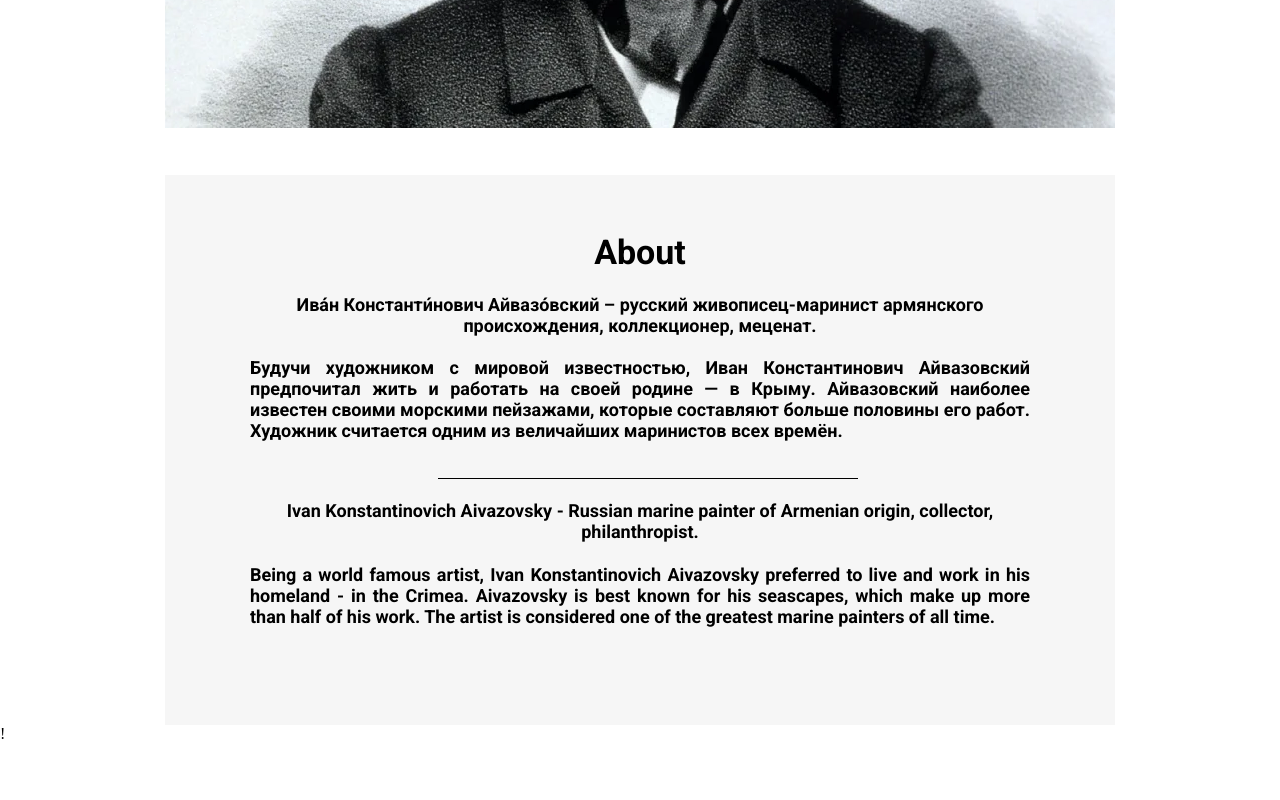
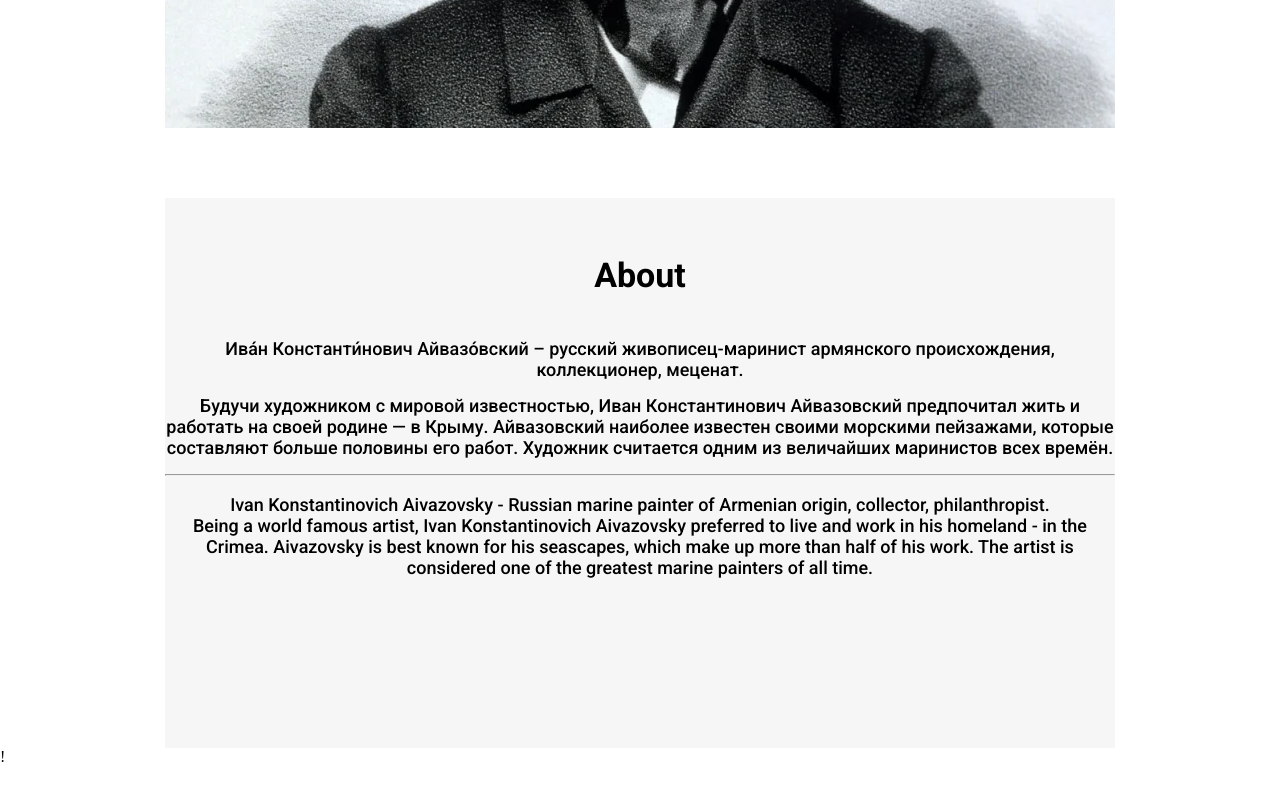
Before and after one commit to IONIN66/6-Aivazovski, a plain HTML site: page index.html in a window 1280 px wide. Shown: the part 678-1478 px from the top of the page. Drawn offline with Linux system fonts and the light colour scheme.

Commit message:
correction

```diff
--- a/index.html
+++ b/index.html
@@ -44,13 +44,13 @@
             </section>
         </div>
         <div class="container">
-            <section class="author grey">
-                <article class="about">About</article>
-                <article class="center">Ива́н Константи́нович Айвазо́вский – русский живописец-маринист армянского происхождения, коллекционер, меценат.</article>
-                <article>Будучи художником с мировой известностью, Иван Константинович Айвазовский предпочитал жить и работать на своей родине — в Крыму. Айвазовский наиболее известен своими морскими пейзажами, которые составляют больше половины его работ. Художник считается одним из величайших маринистов всех времён.</article>
+            <section class="about">
+                <article class="about-title">About</article>
+                <article class="about-subtitle-ru">Ива́н Константи́нович Айвазо́вский – русский живописец-маринист армянского происхождения, коллекционер, меценат.</article>
+                <article class="about-description-ru">Будучи художником с мировой известностью, Иван Константинович Айвазовский предпочитал жить и работать на своей родине — в Крыму. Айвазовский наиболее известен своими морскими пейзажами, которые составляют больше половины его работ. Художник считается одним из величайших маринистов всех времён.</article>
                 <hr class="divider">
-                <article class="center">Ivan Konstantinovich Aivazovsky - Russian marine painter of Armenian origin, collector, philanthropist.</article>
-                <article>Being a world famous artist, Ivan Konstantinovich Aivazovsky preferred to live and work in his homeland - in the Crimea. Aivazovsky is best known for his seascapes, which make up more than half of his work. The artist is considered one of the greatest marine painters of all time.</article>
+                <article class="about-subtitle">Ivan Konstantinovich Aivazovsky - Russian marine painter of Armenian origin, collector, philanthropist.</article>
+                <article class="about-description">Being a world famous artist, Ivan Konstantinovich Aivazovsky preferred to live and work in his homeland - in the Crimea. Aivazovsky is best known for his seascapes, which make up more than half of his work. The artist is considered one of the greatest marine painters of all time.</article>
             </section>
         </div>
     </main>
--- a/style.css
+++ b/style.css
@@ -91,7 +91,7 @@ a{
 .author{
     width: 100%;
     height: 680px;
-    margin: 47px 0 0 0;
+    margin: 47px 0 70px 0;
     display: flex;
     flex-direction: column;
     align-items: center;
@@ -144,43 +144,31 @@ img{
 
 /* About */
 
-.grey {
-    background-color: #F6F6F6;
-    height: 550px;
-    display: flex;
-    flex-direction: column;
-    align-items: center;
-    justify-content: space-between;
-    padding: 57px 85px 98px 85px;
-    font-weight: 700;
+.container {
 }
 .about {
+    background-color: rgb(246, 246, 246);
+    height: 550px;
+    text-align: center;
+    padding: 57px 0 98px 0;
+    font-size: 18px;
+    font-weight: 500;
+}
+.about-title {
     font-size: 34px;
-    text-align: center;
-
+    font-weight: 700;
+    margin: 0 0 43px 0;
 }
-
-section.grey>article.center{
-    text-align: center;
+.about-subtitle-ru {
+    margin: 0 0 15px 0;
 }
-
-.divider{
-    height: 1px;
-    width: min(420px,100%);
-    border: none;
-    background-color: #000;
-    z-index: 4;
-    margin: 15px 0 0 15px;
+.about-description-ru {
+    margin: 0 0 16px 0;
 }
-
-article{
-    text-align: justify;
+.divider {
+    margin: 0 0 18px 0;
 }
-
-@media(max-width: 480px){
-    .grey{
-        height: 635px;
-        max-width: 100%;
-        padding: 0;
-    }
+.about-subtitle {
 }
+.about-description {
+}
```
